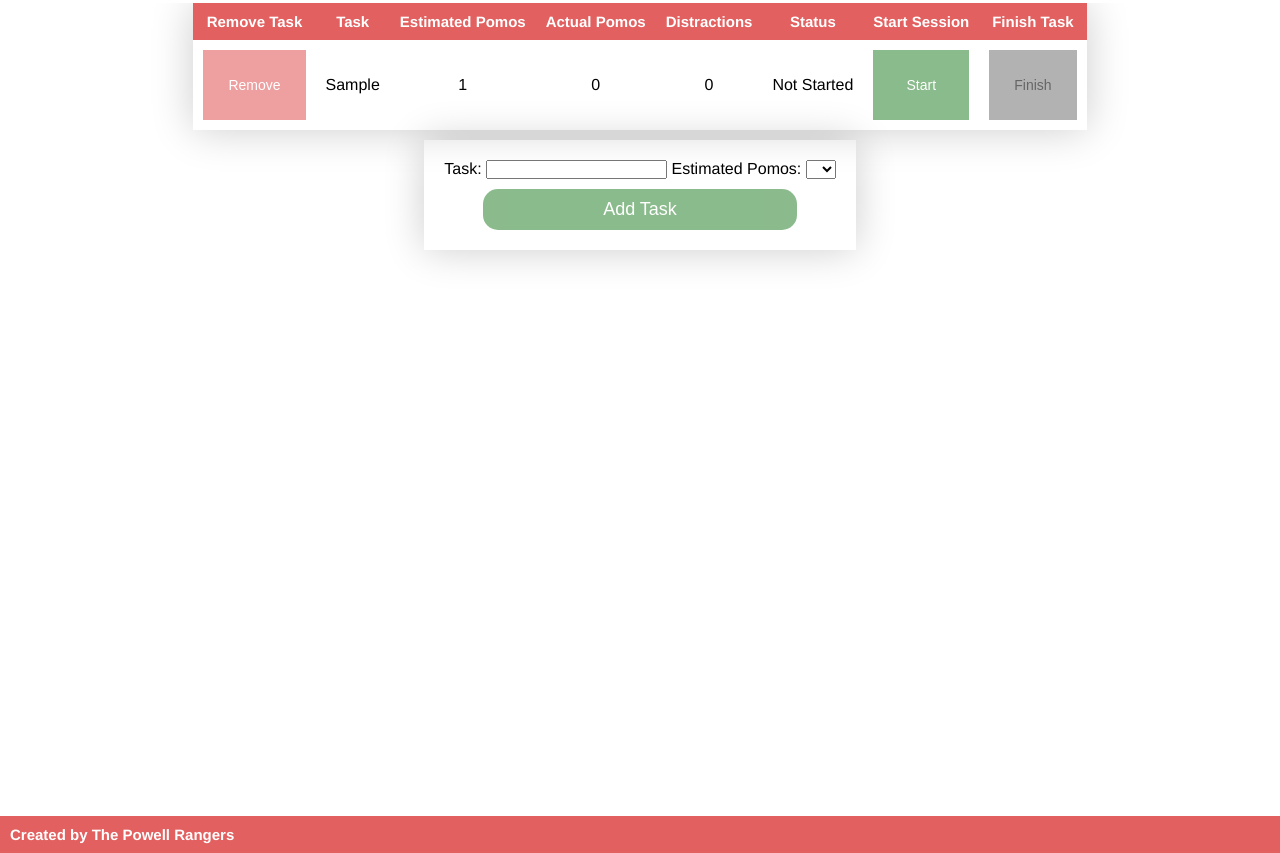
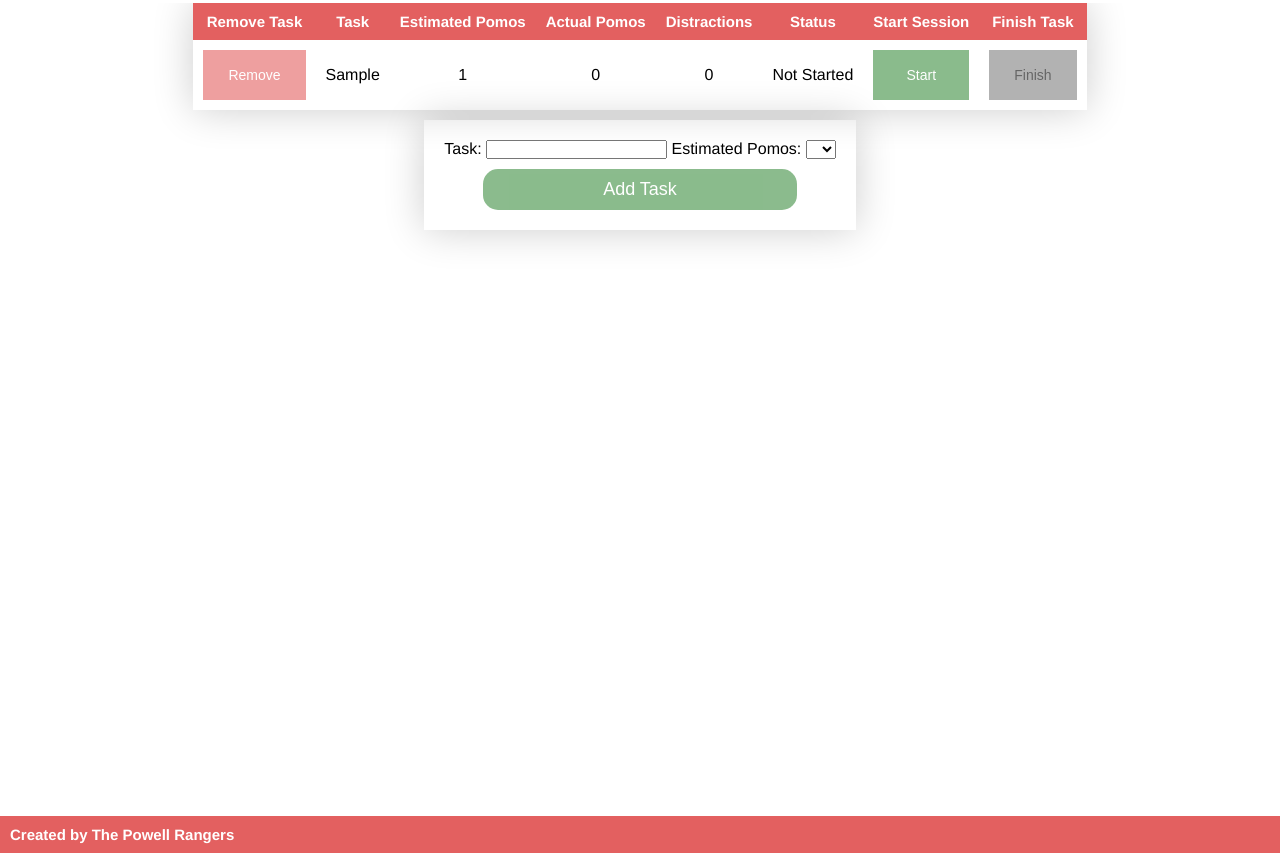
Before and after one commit to asherbav/cse110-w21-group9, a website: page index.html in a window 1280 px wide. Both pictures are taken after typing "Sample" into the empty fields and a click on the button "Add Task". Shown: the part 81-934 px from the top of the page. Drawn offline with Linux system fonts and the light colour scheme.

Commit message:
slight css changes

```diff
--- a/index.css
+++ b/index.css
@@ -187,13 +187,13 @@ footer {
  table button {
     margin: 0px;
     width: 100%;
-    height: 70px;
+    height: 50px;
     box-sizing: border-box;
 
  }
 
  tr:nth-child(odd) {
-     background-color: #d9e6f2;
+     background-color: #D3D3D3;
  }
 
 
@@ -211,6 +211,7 @@ footer {
      margin: 0px 0px;
      margin-left: auto;
      margin-right: auto;
+
  }
 
  td > p {
@@ -252,13 +253,13 @@ footer {
 
  button:hover:enabled {
     opacity: 1
-     /*background-color: #3e8e41 */
  }
 
  button{
      opacity: 0.6;
      transition: 0.3s;
      cursor: pointer;
+     isolation: isolate;
  }
 
  @media
```
